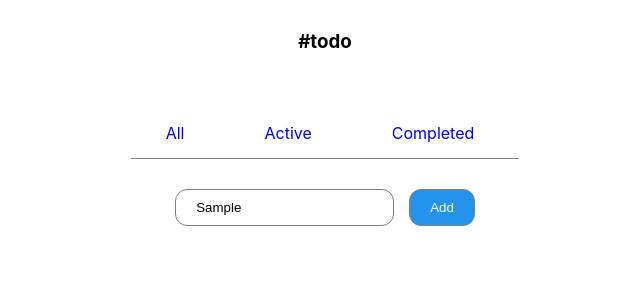
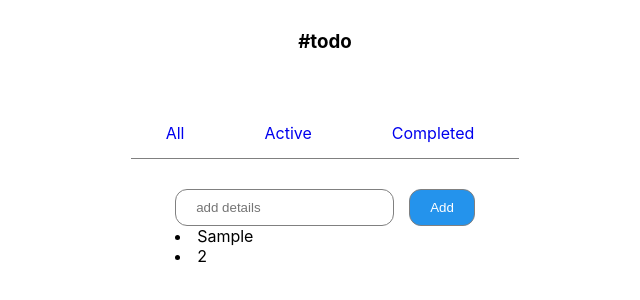
Before and after one commit to venky-cs/todo-app, a React (Create React App) app: page / in a window 1280 px wide. Both pictures are taken after typing "Sample" into the empty fields and a click on the button "Add". Shown: the top 300 px of the page, without its empty margins (315-955 px from the left). Built offline with nearby package versions, Linux system fonts and the light colour scheme.

Commit message:
'push-input-value'

```diff
--- a/src/component/Input.js
+++ b/src/component/Input.js
@@ -1,12 +1,26 @@
-import React from 'react'
+import React,{useState} from 'react'
 
 function Input() {
+    const [text,setText] =useState('')
+    const [list, setList] = useState([])
     return (
         <div className='input'>
-            <input type="text" placeholder="add details"/>
-            <button>Add</button>
+            <input type="text" placeholder="add details" onChange={createText} value={text}/>
+            <button onClick={updateList}>Add</button>
+
+            {list.map((list)=> <li>{list}</li>)}
         </div>
     )
+
+    function createText(e) {
+        setText(e.target.value)
+    }
+    function updateList(){
+        console.log("List",list,"Text",text)
+        setList((prevState) => [...prevState,list.push(text)]);
+        setText('')
+        console.log("List",list,"Text",text)
+    }
 }
 
 export default Input
```
Also changed, not shown: 2 other files (tests, documents, lock files or other folders).
